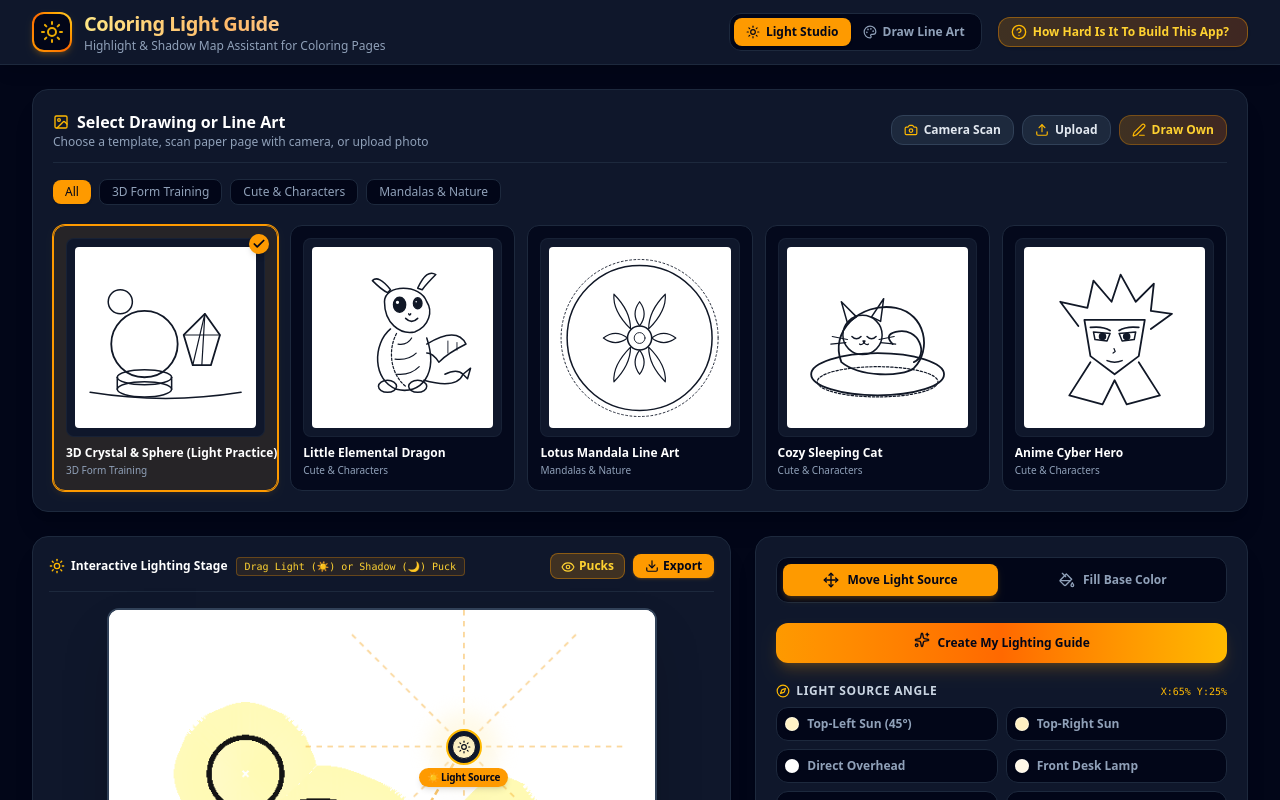
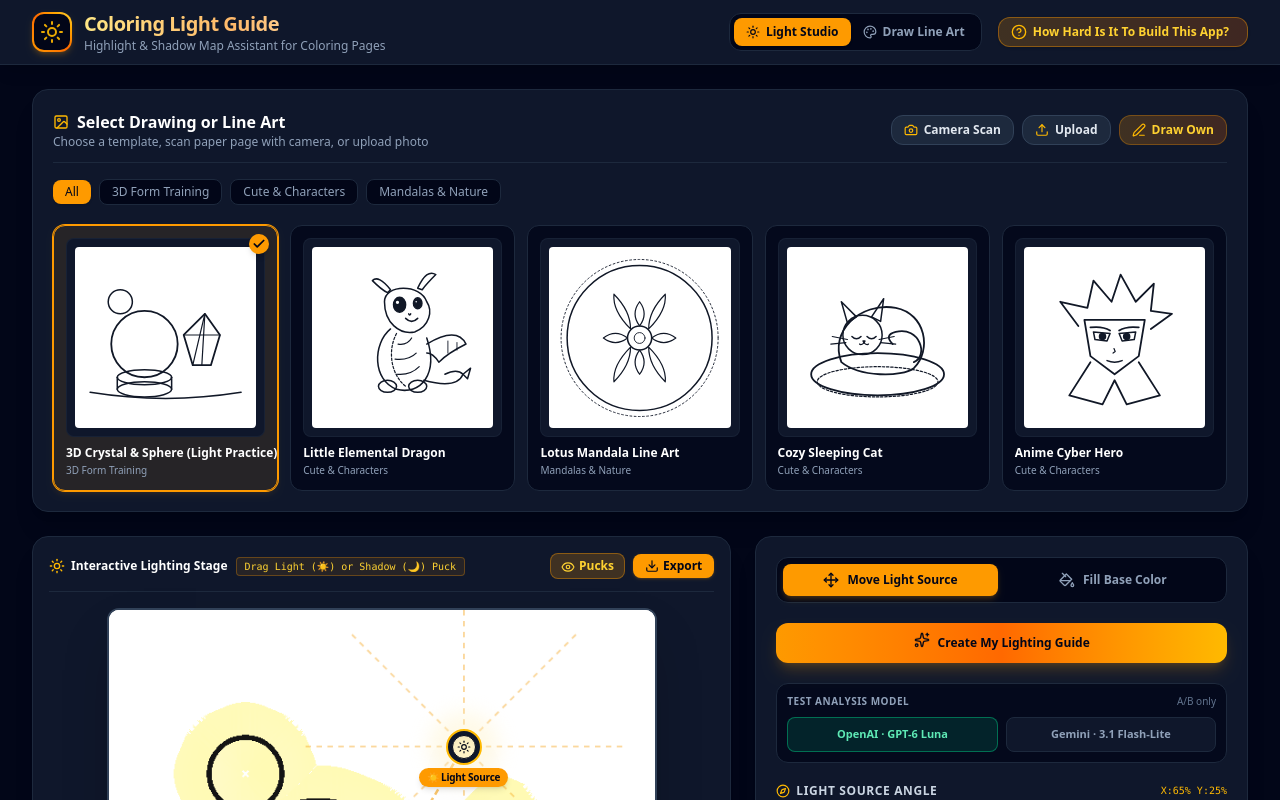
Before and after one commit to SarahFletcher86/Maker-Mosaic-Light-Studio, a React (Vite) app: page / in a window 1280 px wide. Shown: the top 800 px of the page. Built offline with nearby package versions, Linux system fonts and the light colour scheme.

Commit message:
Add A/B model selector for lighting analysis

```diff
--- a/src/components/ControlsPanel.tsx
+++ b/src/components/ControlsPanel.tsx
@@ -1,5 +1,5 @@
 import React from 'react';
-import { LightSource, ShadingSettings, ActiveTool, ColoringMedium } from '../types';
+import { LightSource, ShadingSettings, ActiveTool, ColoringMedium, AnalysisProvider } from '../types';
 import { Sun, Palette, PaintBucket, Move, Moon, Zap, Flame, Sparkles, Layers, Compass, HelpCircle, Eye } from 'lucide-react';
 
 interface ControlsPanelProps {
@@ -12,7 +12,9 @@ interface ControlsPanelProps {
   paintColor: string;
   setPaintColor: (color: string) => void;
   onClearPaint: () => void;
-  onAskGeminiAI: () => void;
+  onCreateLightingGuide: () => void;
+  analysisProvider: AnalysisProvider;
+  setAnalysisProvider: (provider: AnalysisProvider) => void;
   isAnalyzing: boolean;
 }
 
@@ -26,7 +28,9 @@ export const ControlsPanel: React.FC<ControlsPanelProps> = ({
   paintColor,
   setPaintColor,
   onClearPaint,
-  onAskGeminiAI,
+  onCreateLightingGuide,
+  analysisProvider,
+  setAnalysisProvider,
   isAnalyzing
 }) => {
   // Quick Light Direction Angles for Coloring Pages
@@ -85,13 +89,49 @@ export const ControlsPanel: React.FC<ControlsPanelProps> = ({
 
       {/* AI Master Assistant Button */}
       <button
-        onClick={onAskGeminiAI}
+        onClick={onCreateLightingGuide}
         disabled={isAnalyzing}
         className="w-full relative overflow-hidden group bg-gradient-to-r from-amber-500 via-orange-500 to-amber-400 text-slate-950 font-extrabold text-xs py-3 px-4 rounded-xl shadow-lg shadow-amber-500/20 hover:shadow-amber-500/30 transition-all flex items-center justify-center space-x-2 active:scale-[0.98] disabled:opacity-70"
       >
         <Sparkles className={`w-4 h-4 ${isAnalyzing ? 'animate-spin' : 'animate-bounce'}`} />
         <span>{isAnalyzing ? 'Mapping Light & Shadows...' : 'Create My Lighting Guide'}</span>
       </button>
+
+      {/* Development A/B provider switch. Remove or hide before public launch. */}
+      <div className="bg-slate-950/80 border border-slate-800 rounded-xl p-2.5 space-y-2">
+        <div className="flex items-center justify-between gap-3">
+          <span className="text-[10px] uppercase tracking-wider font-bold text-slate-400">
+            Test analysis model
+          </span>
+          <span className="text-[10px] text-slate-500">A/B only</span>
+        </div>
+        <div className="grid grid-cols-2 gap-2">
+          <button
+            type="button"
+            onClick={() => setAnalysisProvider('openai')}
+            disabled={isAnalyzing}
+            className={`px-2.5 py-2 rounded-lg border text-[11px] font-bold transition-all disabled:opacity-50 ${
+              analysisProvider === 'openai'
+                ? 'bg-emerald-500/15 border-emerald-500/50 text-emerald-300'
+                : 'bg-slate-900 border-slate-800 text-slate-400 hover:text-white'
+            }`}
+          >
+            OpenAI · GPT-6 Luna
+          </button>
+          <button
+            type="button"
+            onClick={() => setAnalysisProvider('gemini')}
+            disabled={isAnalyzing}
+            className={`px-2.5 py-2 rounded-lg border text-[11px] font-bold transition-all disabled:opacity-50 ${
+              analysisProvider === 'gemini'
+                ? 'bg-blue-500/15 border-blue-500/50 text-blue-300'
+                : 'bg-slate-900 border-slate-800 text-slate-400 hover:text-white'
+            }`}
+          >
+            Gemini · 3.1 Flash-Lite
+          </button>
+        </div>
+      </div>
 
       {/* LIGHT DIRECTION ANGLE PRESETS */}
       <div className="space-y-2">
```
